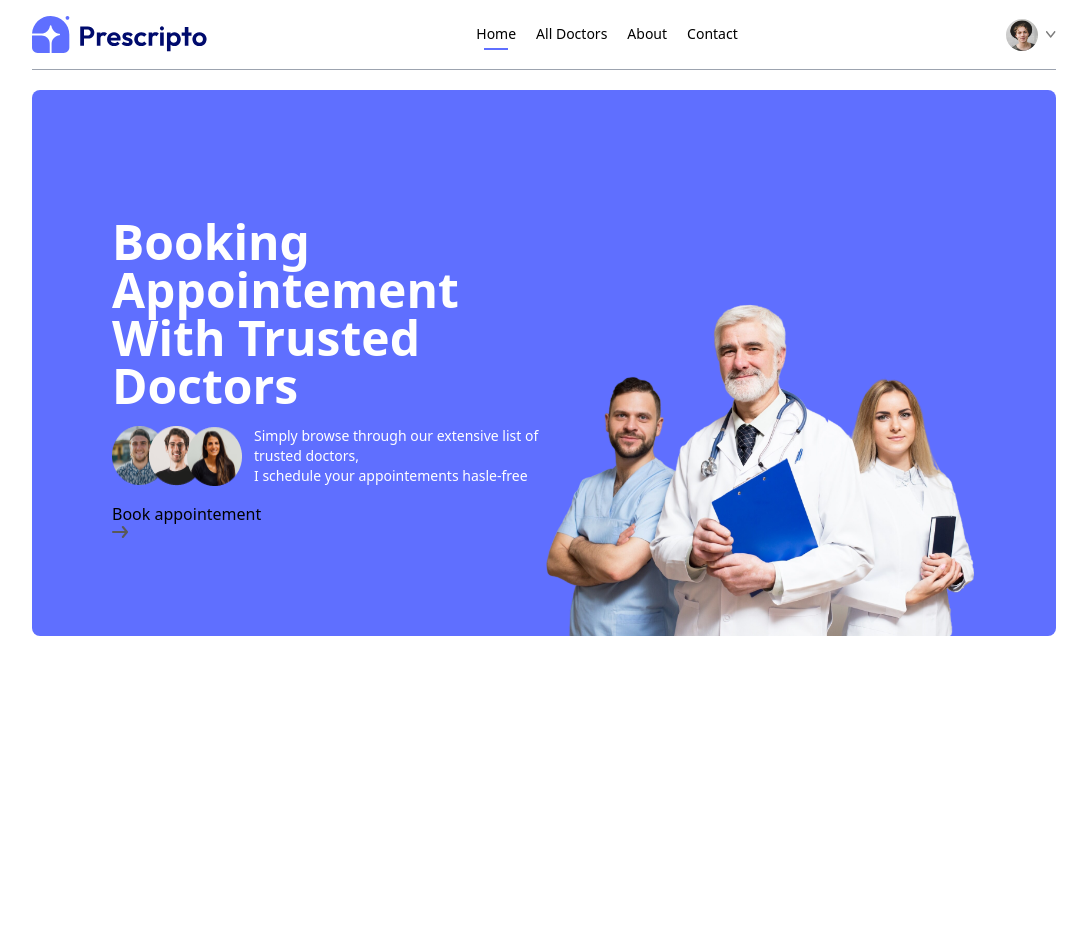
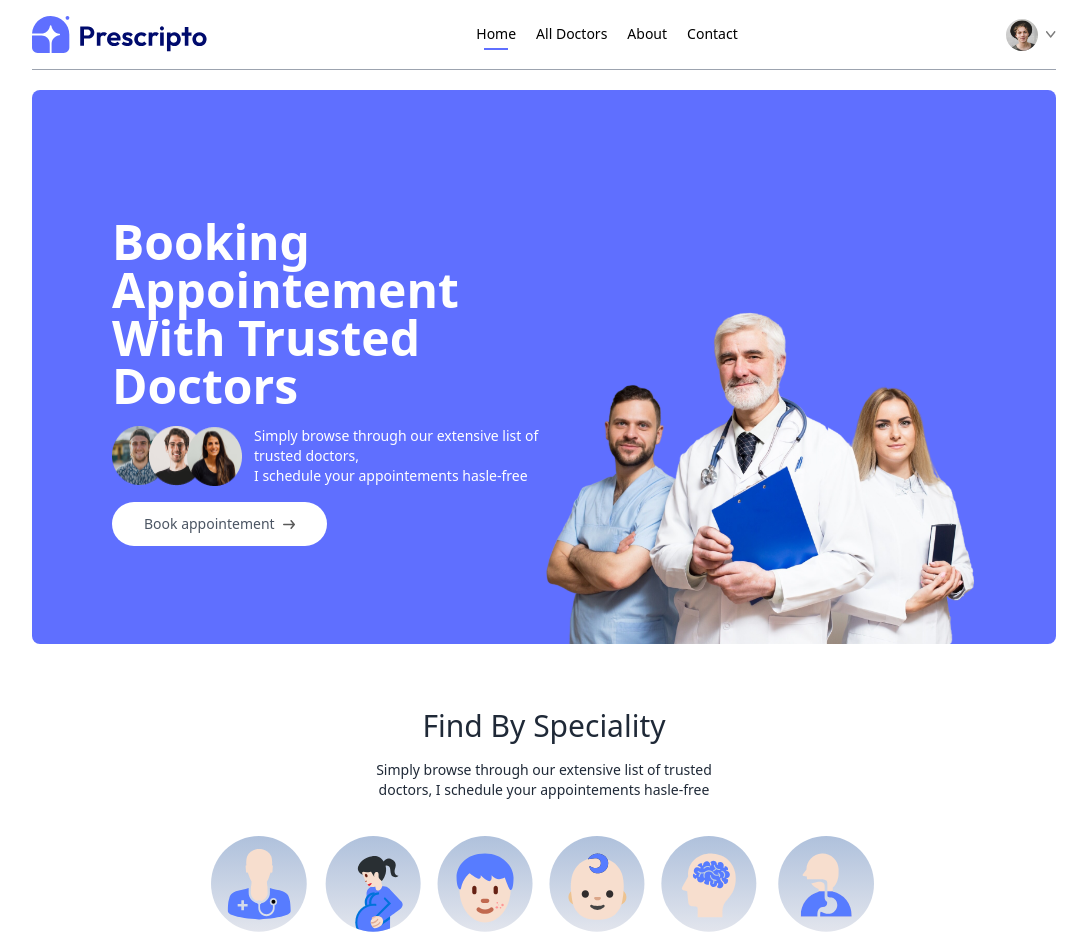
Before and after one commit to usamakhan-90/HMS, a React (Vite) app: page / in a window 1280 px wide. Shown: the top 940 px of the page, without its empty margins (96-1183 px from the left). Before the commit the page ends 800 px from the top, so only its background shows below. Built offline with nearby package versions, Linux system fonts and the light colour scheme.

Commit message:
Add SpecialityMenu component and update Header and Home pages
- Implemented SpecialityMenu component to display specialties.
- Updated Header component's booking link for better styling and accessibility.
- Modified Home page to include SpecialityMenu.

```diff
--- a/src/components/Header.jsx
+++ b/src/components/Header.jsx
@@ -12,7 +12,9 @@ function Header() {
                 <p>Simply browse through our extensive list of trusted doctors, <br /> I schedule your appointements hasle-free</p>
             </div>
 
-            <a href="">Book appointement <img src={assets.arrow_icon} alt="" /></a>
+            <a
+            className='flex items-center gap-2 bg-white px-8 py-3 rounded-full text-gray-600 text-sm m-auto md:m-0 hover:scale-105 transition-all duration-300'
+            href="#speciality">Book appointement <img className='w-3' src={assets.arrow_icon} alt="" /></a>
         </div>
 
         <div className='md:w-1/2 relative'>
--- /dev/null
+++ b/src/components/SpecialityMenu.jsx
@@ -0,0 +1,26 @@
+import React from 'react'
+import { specialityData } from '../assets/assets'
+import { Link } from 'react-router-dom'
+
+function SpecialityMenu() {
+  return (
+    <>
+    <div className='flex flex-col items-center gap-4 py-16 text-gray-800' id="speciality">
+        <h1 className='text-3xl font-medium'>Find By Speciality</h1>
+        <p className='sm:w-1/3 text-center text-sm'>Simply browse through our extensive list of trusted doctors, I schedule your appointements hasle-free</p>
+        <div className='flex sm:justify-center gap-4 pt-5 w-full overflow-scroll'>
+            {
+                specialityData.map((item, index)=>(
+                    <Link onClick={()=>scrollTo(0,0)} className='flex flex-col items-center text-xs cursor-pointer flex-shrink-0 hover:translate-y-[-10px] transition-all duration-500' key={index} to={`/doctors/${item.speciality}`}>
+                        <img className='w-16 sm:w-24 mb-2' src={item.image} alt="" />
+                        <p>{item.speciality}</p>
+                    </Link>
+                ))
+            }
+        </div>
+    </div>
+    </>
+  )
+}
+
+export default SpecialityMenu
--- a/src/index.css
+++ b/src/index.css
@@ -6,3 +6,7 @@
 .active hr{
     @apply block
 }
+
+::-webkit-scrollbar{
+    @apply hidden
+}
--- a/src/pages/Home.jsx
+++ b/src/pages/Home.jsx
@@ -1,10 +1,12 @@
 import React from 'react'
 import Header from '../components/Header'
+import SpecialityMenu from '../components/SpecialityMenu'
 
 function Home() {
   return (
     <div>
       <Header/>
+      <SpecialityMenu/>
     </div>
   )
 }
```
